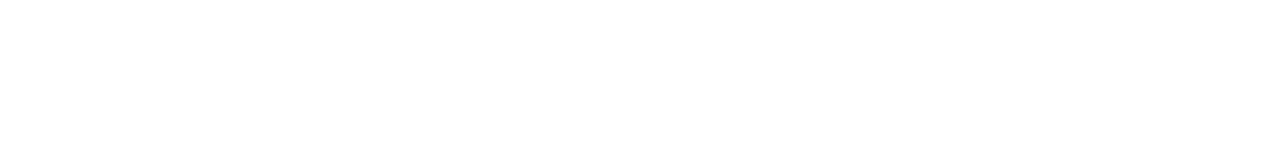
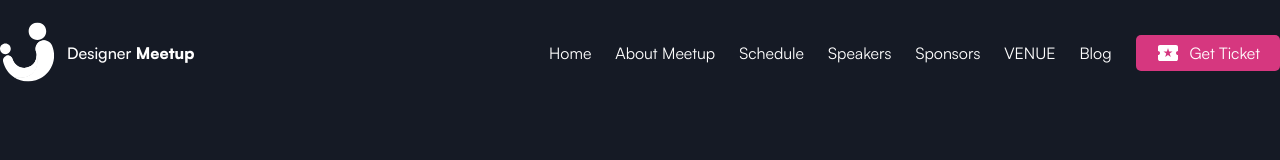
Before and after one commit to Nuttik/DesignerMeetupLanding, a plain HTML site: page index.html in a window 1280 px wide. Drawn offline with Linux system fonts and the light colour scheme; files whose address does not match are found by name.

Commit message:
feat:(header) add logo, nav, button

```diff
--- a/index.html
+++ b/index.html
@@ -10,19 +10,28 @@
 </head>
 <body>
     <header>
-        <div class="logo"></div>
-        <nav>
-            <ul class="menu">
-                <li class="menu__item"><a href="#" class="menu__link"></a></li>
-                <li class="menu__item"><a href="#" class="menu__link"></a></li>
-                <li class="menu__item"><a href="#" class="menu__link"></a></li>
-                <li class="menu__item"><a href="#" class="menu__link"></a></li>
-                <li class="menu__item"><a href="#" class="menu__link"></a></li>
-                <li class="menu__item"><a href="#" class="menu__link"></a></li>
-                <li class="menu__item"><a href="#" class="menu__link"></a></li>
-            </ul>
-            <div class="button"><a href="#"></a></div>
-        </nav>
+        <div class="header-container">
+            <div class="logo">
+                <div class="logo__img"><img src="images/logo.svg" alt="логотип Designer's meetup"></div>
+                <div class="logo__text">Designer <span>Meetup</span></div>
+            </div>
+            <div class="header-right">
+                <nav>
+                    <ul class="menu menu_header">
+                        <li class="menu__item"><a href="#" class="menu__link">Home</a></li>
+                        <li class="menu__item"><a href="#" class="menu__link">About Meetup</a></li>
+                        <li class="menu__item"><a href="#" class="menu__link">Schedule</a></li>
+                        <li class="menu__item"><a href="#" class="menu__link">Speakers</a></li>
+                        <li class="menu__item"><a href="#" class="menu__link">Sponsors</a></li>
+                        <li class="menu__item"><a href="#" class="menu__link">VENUE</a></li>
+                        <li class="menu__item"><a href="#" class="menu__link">Blog</a></li>
+                    </ul>
+                </nav>
+                <div class="button button-pink button-ico-left buttom-ticket">
+                    <a href="#" class="button__link">Get Ticket</a>
+                </div>
+            </div>
+        </div>
     </header>
     <section></section>
     <section></section>
--- a/style/main.css
+++ b/style/main.css
@@ -3,6 +3,7 @@
     --main-color: #D6377F;
     --hover-color: #E61053;
     --bg-color: #151A25;
+    --secondary-text-color:#A6A6A6;
 }
   /* font-face */
 @font-face {
@@ -33,7 +34,6 @@
   src: url('../fonts/Satoshi/Satoshi-Regular.woff2') format('woff2'),
        url('../fonts/Satoshi/Satoshi-Regular.woff') format('woff'),
        url('../fonts/Satoshi/Satoshi-Regular.ttf') format('truetype');
-
 }
 @font-face {
   font-family: 'Satoshi';
@@ -43,7 +43,6 @@
   src: url('../fonts/Satoshi/Satoshi-Italic.woff2') format('woff2'),
        url('../fonts/Satoshi/Satoshi-Italic.woff') format('woff'),
        url('../fonts/Satoshi/Satoshi-Italic.ttf') format('truetype');
-
 }
 @font-face {
   font-family: 'Satoshi';
@@ -53,7 +52,6 @@
   src: url('../fonts/Satoshi/Satoshi-Medium.woff2') format('woff2'),
        url('../fonts/Satoshi/Satoshi-Medium.woff') format('woff'),
        url('../fonts/Satoshi/Satoshi-Medium.ttf') format('truetype');
-
 }
 @font-face {
   font-family: 'Satoshi';
@@ -63,7 +61,6 @@
   src: url('../fonts/Satoshi/Satoshi-MediumItalic.woff2') format('woff2'),
        url('../fonts/Satoshi/Satoshi-MediumItalic.woff') format('woff'),
        url('../fonts/Satoshi/Satoshi-MediumItalic.ttf') format('truetype');
-
 }
 @font-face {
   font-family: 'Satoshi';
@@ -73,7 +70,6 @@
   src: url('../fonts/Satoshi/Satoshi-Bold.woff2') format('woff2'),
        url('../fonts/Satoshi/Satoshi-Bold.woff') format('woff'),
        url('../fonts/Satoshi/Satoshi-Bold.ttf') format('truetype');
-
 }
 @font-face {
   font-family: 'Satoshi';
@@ -83,7 +79,6 @@
   src: url('../fonts/Satoshi/Satoshi-BoldItalic.woff2') format('woff2'),
        url('../fonts/Satoshi/Satoshi-BoldItalic.woff') format('woff'),
        url('../fonts/Satoshi/Satoshi-BoldItalic.ttf') format('truetype');
-
 }
 @font-face {
   font-family: 'Satoshi';
@@ -93,7 +88,6 @@
   src: url('../fonts/Satoshi/Satoshi/Satoshi-Black.woff2') format('woff2'),
        url('../fonts/Satoshi/Satoshi-Black.woff') format('woff'),
        url('../fonts/Satoshi/Satoshi-Black.ttf') format('truetype');
-
 }
 @font-face {
   font-family: 'Satoshi';
@@ -105,3 +99,82 @@
        url('../fonts/Satoshi/Satoshi-BlackItalic.ttf') format('truetype');
 }
   /* end font-face */
+body{
+    background-color: var(--bg-color);
+    color: #FFFFFF;
+    font-family: 'Satoshi';
+    padding-top: 22px;
+    padding-bottom: 28px;
+  }
+div[class$='-container']{
+    max-width: 1320px;
+    margin: auto;
+}
+.header-container{
+  display: flex;
+  flex-direction: row;
+  justify-content: space-between;
+  align-items: center;
+  padding: 0px;
+}
+.menu_header{
+  display: flex;
+  flex-direction: row;
+  align-items: center;
+  padding: 0px;
+  gap: 24px;
+}
+.header-right{
+  display: flex;
+  flex-direction: row;
+  align-items: center;
+  gap: 24px;
+}
+.menu__link{
+  font-style: normal;
+  font-weight: 400;
+  font-size: 1rem;
+  line-height: 1,375rem;
+}
+.menu__link:hover{
+  color:var(--secondary-text-color);
+
+}
+.logo{
+  display: flex;
+  flex-direction: row;
+  align-items: center;
+  padding: 0px;
+  gap: 12px;
+}
+.logo__text{
+  font-style: normal;
+  font-weight: 500;
+  font-size: 1,5rem;
+  line-height: 2rem;
+}
+.logo__text span{
+  font-weight: 900;
+}
+.logo__img img{
+  width: 55px;
+  height: 60px;
+}
+.button{
+  border-radius: 5px;
+  padding: 10px 20px;
+  cursor: pointer;
+}
+.button__link{
+  display: block;
+}
+.button-pink{
+  background-color: var(--main-color);
+}
+.button-pink:hover{
+  background-color: var(--hover-color);
+}
+.buttom-ticket .button__link{
+  padding-left: 34px;
+  background: url("../images/tiket-ico.svg") no-repeat 0px center;
+}
--- a/style/reset.css
+++ b/style/reset.css
@@ -42,3 +42,28 @@ table {
 	border-collapse: collapse;
 	border-spacing: 0;
 }
+input,
+button,
+textarea,
+select {
+  font: inherit;
+}
+a{
+	text-decoration: none;
+	color: inherit;
+}
+*{
+	-webkit-transition: all 0.3s linear;
+	  -moz-transition: all 0.3s linear;
+	  -o-transition: all 0.3s linear;
+	  -ms-transition: all 0.3s linear;
+	  transition: all 0.3s linear;
+}
+@media (prefers-reduced-motion: reduce) {
+	* {
+	  animation-duration: 0.01ms !important;
+	  animation-iteration-count: 1 !important;
+	  transition-duration: 0.01ms !important;
+	  scroll-behavior: auto !important;
+	}
+}
```
Also changed, not shown: images/logo.svg (added), images/tiket-ico.svg (added). Lines whose indentation alone changed are shown as unchanged.
